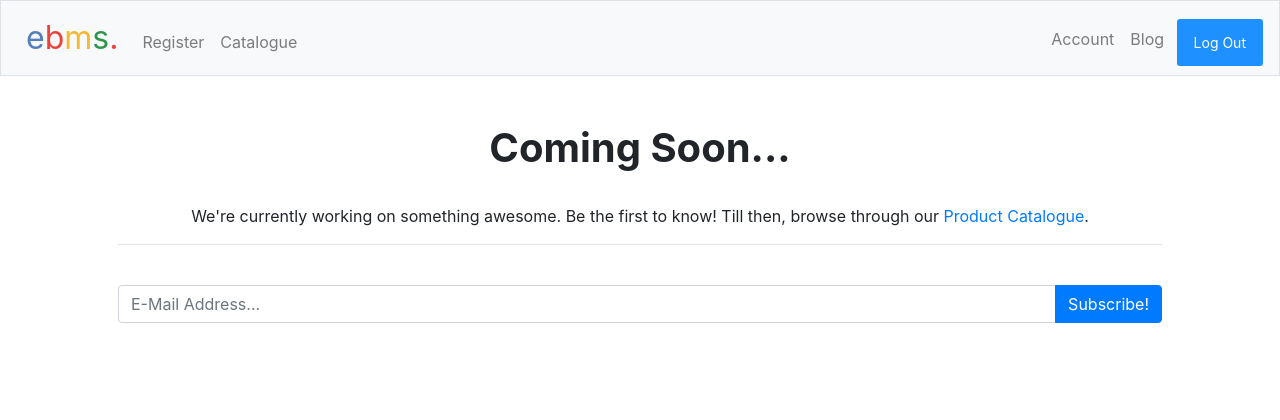
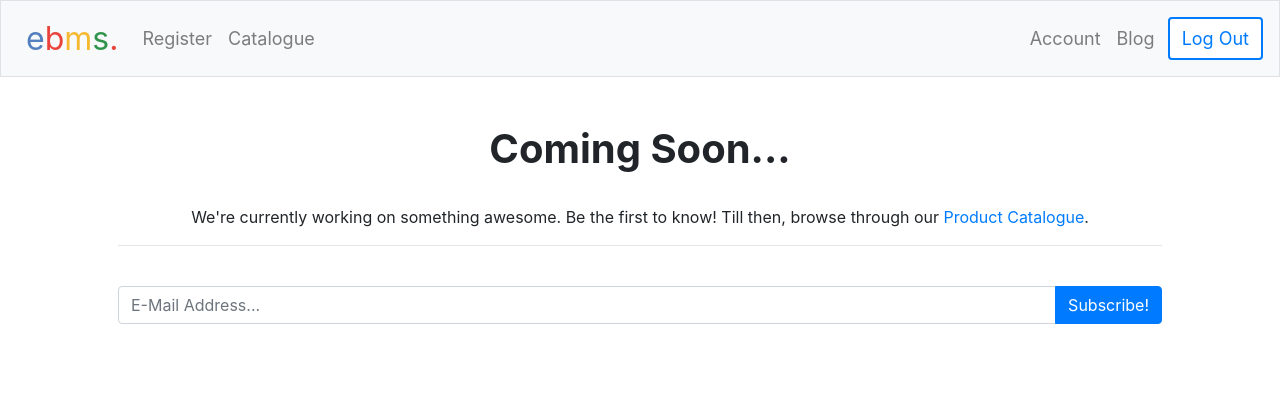
Before and after one commit to divyajeettt/EBMS, a Flask app: page /blog in a window 1280 px wide. Shown: the top 420 px of the page. Run offline with Flask 3, Linux system fonts and the light colour scheme; the visitor is signed in with stand-in values (Sample User, id 1); some libraries are stand-ins or nearby versions.

Commit message:
fixed navbar login and logout buttons

```diff
--- a/front-end/app/static/css/styles.css
+++ b/front-end/app/static/css/styles.css
@@ -13,6 +13,42 @@ nav .navbar-brand .yellow, .yellow {
 }
 nav .navbar-brand .green, .green {
     color: #2e944b;
+}
+
+nav .border {
+    border: 1px solid #537fbe;
+    border-radius: 5px;
+    padding: 5px;
+    margin: 5px;
+}
+
+ul {
+    padding-bottom: 0.5em;
+}
+
+.nav-item {
+    font-size: large;
+    /* align nav items to the center vertically */
+    display: flex;
+    align-items: center;
+}
+
+
+.btn-outline-primary {
+    color: #017BFE !important;
+    border-color: #017BFE !important;
+    /* add a thicker border */
+    border-width: 2px !important;
+    /* add text color */
+    background-color: #FFFFFF !important;
+}
+
+.btn-outline-primary:hover {
+    color: #FFFFFF !important;
+    background-color: #017BFE !important;
+    border-color: #017BFE !important;
+    /* change text color to white */
+    background-color: #017BFE !important;
 }
 
 main .form-control {
@@ -98,6 +134,10 @@ footer {
     opacity: 1;
     right: 0;
 }
+.button:hover {
+    /* background-color: #d4571d; */
+    color: #FFFFFF;
+}
 
 
 table.dataTable thead .sorting:after,
--- a/front-end/app/templates/base.html
+++ b/front-end/app/templates/base.html
@@ -56,9 +56,9 @@
                 {% endif %}
                 <li class="nav-item"><a class="nav-link" href="/blog">Blog&nbsp;</a></li>
                 {% if session['user_id'] %}
-                <li class="nav-item"><button class='btn btn-sm' style="background-color: dodgerblue;"><a class="nav-link" href="/logout"><span style="color:white">Log Out</span></a></button></li>
+                <li class="nav-item"><a class="btn btn-outline-primary" href="/logout"><span style="font-size: large;">Log Out</span></a></li>
                 {% else %}
-                <li class="nav-item"><button class='btn btn-sm' style="background-color: dodgerblue;"><a class="nav-link" href="/login"><span style="color:white">Log In</span></a></button></li>
+                <li class="nav-item"><a class="btn btn-primary" href="/login"><span style="font-size: large;">Log In</span></a></li>
                 {% endif %}
 
             </ul>
```
Also changed, not shown: 1 other file.
